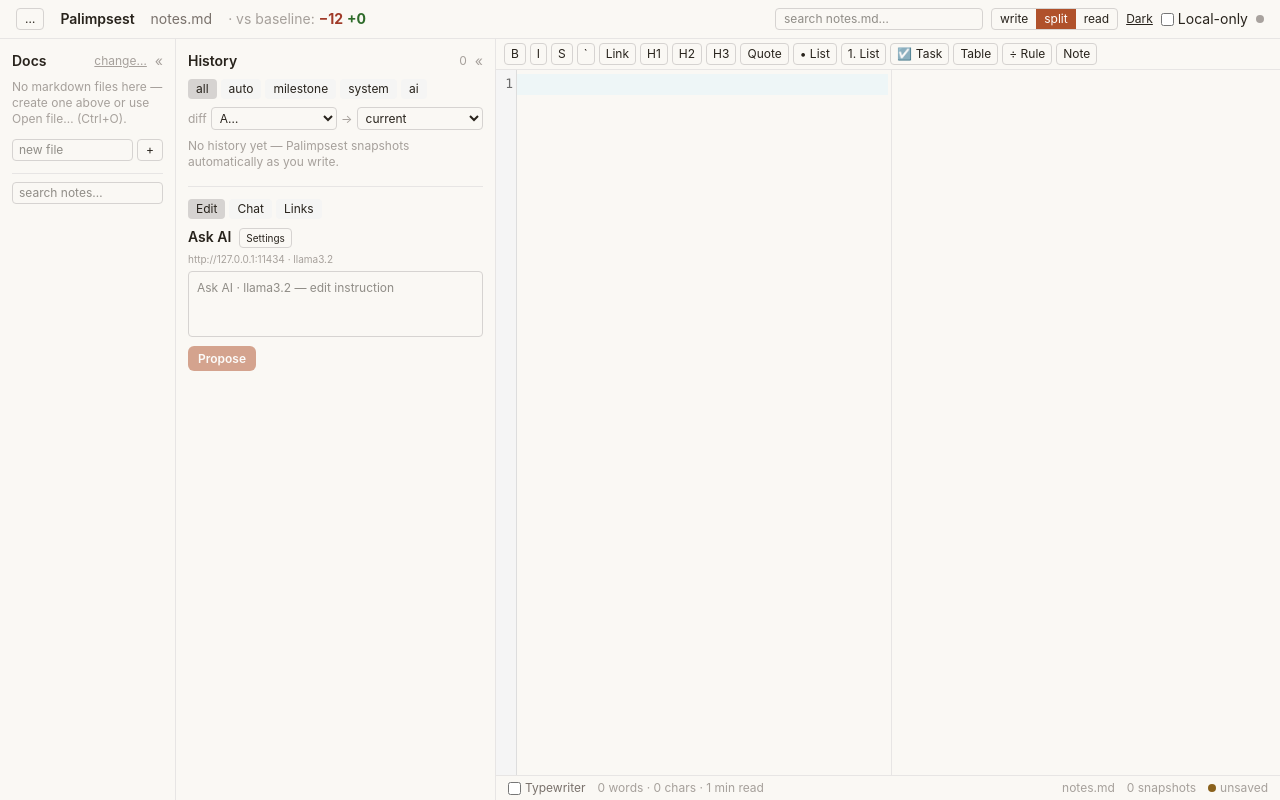
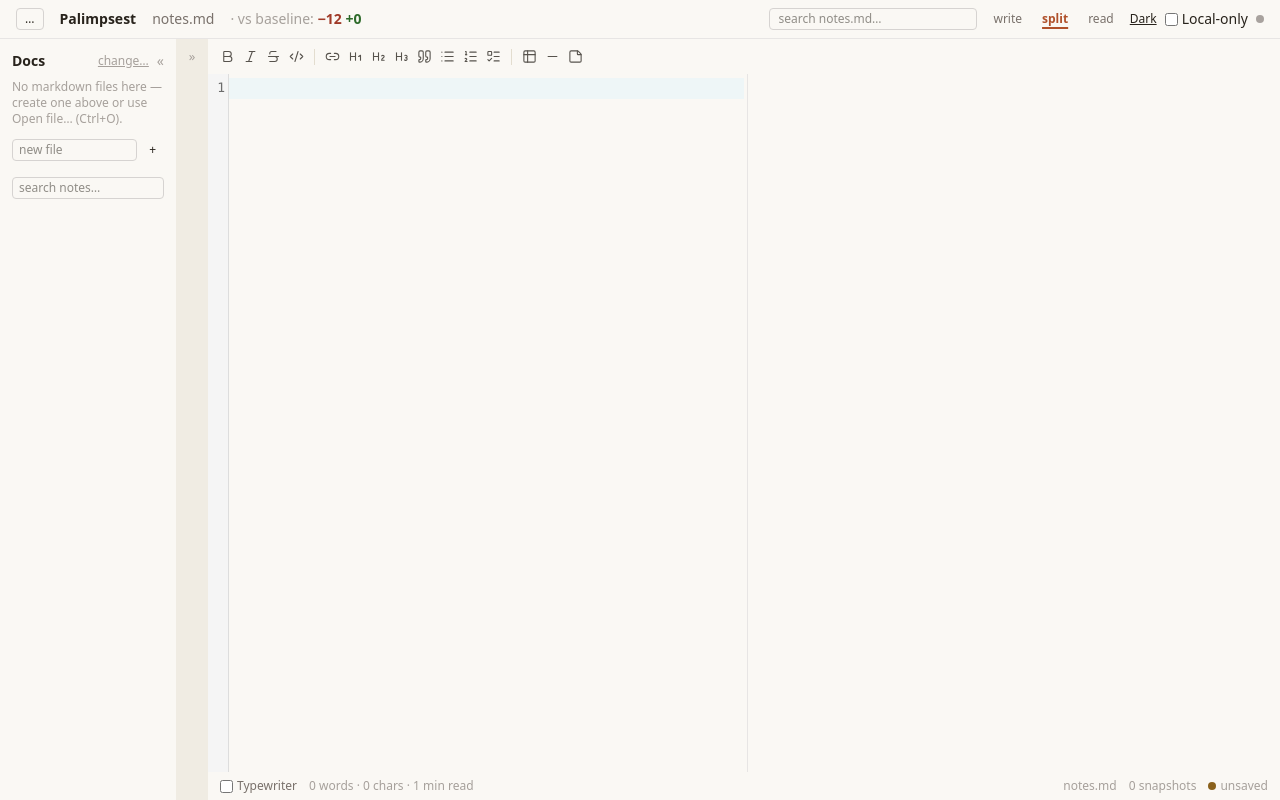
Before and after one commit to touhidsiddiqueeraj-bit/palimpsest, a React (Vite) app in the folder apps/desktop/: page / in a window 1280 px wide. Both pictures are taken after a click on the button "Continue without history (editor only)". Built offline with nearby package versions, Linux system fonts and the light colour scheme.

Commit message:
feat(desktop): ui refinish — borderless panes, single orange accent, icon toolbar, heading hierarchy, history spine, denser default

```diff
--- a/apps/desktop/package.json
+++ b/apps/desktop/package.json
@@ -26,6 +26,7 @@
     "@tauri-apps/plugin-dialog": "^2.7.2",
     "@tauri-apps/plugin-fs": "^2.5.1",
     "@tauri-apps/plugin-sql": "^2.4.0",
+    "lucide-react": "^1.31.0",
     "react": "^18.3.1",
     "react-dom": "^18.3.1",
     "zustand": "^5.0.14"
--- a/apps/desktop/src/App.tsx
+++ b/apps/desktop/src/App.tsx
@@ -1,4 +1,22 @@
-import { useEffect, useMemo, useRef, useState, type ReactNode } from 'react';
+import { Fragment, useEffect, useMemo, useRef, useState, type ReactNode } from 'react';
+import {
+  Bold,
+  Code2,
+  Heading1,
+  Heading2,
+  Heading3,
+  Italic,
+  Link2,
+  List,
+  ListOrdered,
+  ListTodo,
+  Minus,
+  Quote,
+  StickyNote,
+  Strikethrough,
+  Table2,
+} from 'lucide-react';
+import type { LucideIcon } from 'lucide-react';
 import {
   createHistoryStore,
   diffProse,
@@ -65,10 +83,12 @@ export default function App() {
   const fileSearchTimer = useRef<number | null>(null);
   const fileSearchRef = useRef<HTMLInputElement | null>(null);
   const [collapsed, setCollapsed] = useState(() => {
-    const def = { docs: false, hist: false };
+    const def = { docs: false, hist: true };
     try {
-      const c = { ...def, ...(JSON.parse(localStorage.getItem('palimpsest.panels') ?? '{}') as object) };
-      return c;
+      const stored = JSON.parse(localStorage.getItem('palimpsest.panels') ?? '{}') as {
+        docs?: boolean;
+      };
+      return { ...def, docs: stored.docs ?? false };
     } catch {
       return def;
     }
@@ -499,23 +519,33 @@ export default function App() {
     // eslint-disable-next-line react-hooks/exhaustive-deps
   }, [docs, viewMode, theme, paletteQuery, activeDoc]);
 
-  const toolbar = [
-    ['B', () => editorApiRef.current?.wrap('**')],
-    ['I', () => editorApiRef.current?.wrap('*')],
-    ['S', () => editorApiRef.current?.wrap('~~')],
-    ['`', () => editorApiRef.current?.wrap('`')],
-    ['Link', () => editorApiRef.current?.wrap('[', '](https://)', (sel) => sel)],
-    ['H1', () => editorApiRef.current?.insert('# ')],
-    ['H2', () => editorApiRef.current?.insert('## ')],
-    ['H3', () => editorApiRef.current?.insert('### ')],
-    ['Quote', () => editorApiRef.current?.insert('> ')],
-    ['• List', () => editorApiRef.current?.insert('- ')],
-    ['1. List', () => editorApiRef.current?.insert('1. ')],
-    ['☑ Task', () => editorApiRef.current?.insert('- [ ] ')],
-    ['Table', () => editorApiRef.current?.insert('| col | col |\n| --- | --- |\n|  |  |')],
-    ['÷ Rule', () => editorApiRef.current?.insert('---')],
-    ['Note', () => editorApiRef.current?.insert('> [!note]')],
-  ] as const;
+  const toolbar: Array<{ Icon: LucideIcon; title: string; group: number; run: () => void }> = [
+    { Icon: Bold, title: 'Bold', group: 0, run: () => editorApiRef.current?.wrap('**') },
+    { Icon: Italic, title: 'Italic', group: 0, run: () => editorApiRef.current?.wrap('*') },
+    { Icon: Strikethrough, title: 'Strikethrough', group: 0, run: () => editorApiRef.current?.wrap('~~') },
+    { Icon: Code2, title: 'Inline code', group: 0, run: () => editorApiRef.current?.wrap('`') },
+    {
+      Icon: Link2,
+      title: 'Link',
+      group: 1,
+      run: () => editorApiRef.current?.wrap('[', '](https://)', (sel) => sel),
+    },
+    { Icon: Heading1, title: 'Heading 1', group: 1, run: () => editorApiRef.current?.insert('# ') },
+    { Icon: Heading2, title: 'Heading 2', group: 1, run: () => editorApiRef.current?.insert('## ') },
+    { Icon: Heading3, title: 'Heading 3', group: 1, run: () => editorApiRef.current?.insert('### ') },
+    { Icon: Quote, title: 'Quote', group: 1, run: () => editorApiRef.current?.insert('> ') },
+    { Icon: List, title: 'Bullet list', group: 1, run: () => editorApiRef.current?.insert('- ') },
+    { Icon: ListOrdered, title: 'Numbered list', group: 1, run: () => editorApiRef.current?.insert('1. ') },
+    { Icon: ListTodo, title: 'Task list', group: 1, run: () => editorApiRef.current?.insert('- [ ] ') },
+    {
+      Icon: Table2,
+      title: 'Table',
+      group: 2,
+      run: () => editorApiRef.current?.insert('| col | col |\n| --- | --- |\n|  |  |'),
+    },
+    { Icon: Minus, title: 'Horizontal rule', group: 2, run: () => editorApiRef.current?.insert('---') },
+    { Icon: StickyNote, title: 'Callout', group: 2, run: () => editorApiRef.current?.insert('> [!note]') },
+  ];
 
   const refreshSnaps = async (id: number) => {
     if (!store) return;
@@ -710,9 +740,6 @@ export default function App() {
     }
     return groups;
   }, [filtered]);
-
-  const dotClass = (kind: string) =>
-    kind === 'milestone' ? 'dot-milestone' : kind === 'ai' ? 'dot-ai' : '';
 
   const onRename = async (s: SnapshotInfo) => {
     if (!store || docId === null) return;
@@ -879,7 +906,7 @@ export default function App() {
         </div>
         <h1 className="font-semibold">Palimpsest</h1>
         <span className="text-stone-500">{activeDoc}</span>
-        <span className="text-stone-400">
+        <span className="tabular-nums text-stone-400">
           · {diffWords.base}: <span className="d-del">−{diffWords.removed}</span>{' '}
           <span className="d-add">+{diffWords.added}</span>
         </span>
@@ -892,7 +919,7 @@ export default function App() {
               onBlur={() => setTimeout(() => setFileResults([]), 150)}
               placeholder={`search ${activeDoc}…`}
               title="Search current file + its history (Ctrl+Shift+F)"
-              className="w-52 rounded border border-stone-300 px-2 py-0.5 text-xs outline-none focus:border-stone-500"
+              className="w-52 rounded border border-stone-300 px-2 py-0.5 text-xs outline-none"
             />
             {(fileResults.length > 0 || (fileQuery.trim() && fileResults.length === 0)) && (
               <ul className="absolute right-0 top-full z-40 mt-1 max-h-72 w-96 overflow-y-auto rounded border border-stone-200 bg-white p-1 text-xs shadow-lg">
@@ -924,12 +951,12 @@ export default function App() {
               </ul>
             )}
           </div>
-          <div className="flex overflow-hidden rounded border border-stone-300 text-xs">
+          <div className="flex items-center gap-1 text-xs">
             {(['write', 'split', 'read'] as const).map((m) => (
               <button
                 key={m}
                 onClick={() => setViewMode(m)}
-                className={`px-2 py-0.5 ${viewMode === m ? 'active-seg' : 'hover:bg-stone-100'}`}
+                className={`px-2 py-0.5 ${viewMode === m ? 'seg-active' : 'text-stone-500 hover:bg-stone-100 hover:text-stone-800'}`}
               >
                 {m}
               </button>
@@ -954,7 +981,7 @@ export default function App() {
       </header>
       <div className="flex flex-1 overflow-hidden">
         {collapsed.docs ? (
-          <aside className="flex w-8 shrink-0 flex-col items-center border-r border-stone-200 py-2">
+          <aside className="flex w-8 shrink-0 flex-col items-center bg-[var(--bg2)] py-2">
             <button
               onClick={togglePane('docs')}
               title="Show docs"
@@ -964,7 +991,7 @@ export default function App() {
             </button>
           </aside>
         ) : (
-          <aside className="w-44 shrink-0 overflow-y-auto border-r border-stone-200 p-3 text-sm">
+          <aside className="w-44 shrink-0 overflow-y-auto p-3 text-sm">
           <div className="mb-2 flex items-center justify-between">
             <h2 className="font-semibold">Docs</h2>
             <div className="flex items-center gap-2">
@@ -1018,19 +1045,19 @@ export default function App() {
             />
             <button
               onClick={() => void createDoc()}
-              className="rounded border border-stone-300 px-2 text-xs hover:bg-stone-100"
+              className="rounded px-2 text-xs hover:bg-stone-100"
               title="New document"
             >
               +
             </button>
           </div>
-          <div className="mt-3 border-t border-stone-200 pt-2">
+          <div className="mt-4">
             <input
               value={searchQuery}
               ref={searchInputRef}
               onChange={(e) => onSearch(e.target.value)}
               placeholder="search notes…"
-              className="w-full rounded border border-stone-300 px-1.5 py-0.5 text-xs outline-none focus:border-stone-500"
+              className="w-full rounded border border-stone-300 px-1.5 py-0.5 text-xs outline-none"
             />
             {searchResults.length > 0 && (
               <ul className="mt-1 space-y-1">
@@ -1062,7 +1089,7 @@ export default function App() {
             )}
           </div>
           {outline.length > 0 && (
-            <div className="mt-3 border-t border-stone-200 pt-2">
+            <div className="mt-4">
               <h3 className="mb-1 text-xs font-semibold text-stone-500">Outline</h3>
               <ul className="space-y-0.5">
                 {outline.map((o, i) => (
@@ -1083,7 +1110,7 @@ export default function App() {
         </aside>
         )}
         {collapsed.hist ? (
-          <aside className="flex w-8 shrink-0 flex-col items-center border-r border-stone-200 py-2">
+          <aside className="flex w-8 shrink-0 flex-col items-center bg-[var(--bg2)] py-2">
             <button
               onClick={togglePane('hist')}
               title="Show history"
@@ -1093,7 +1120,7 @@ export default function App() {
             </button>
           </aside>
         ) : (
-          <aside className="w-80 shrink-0 overflow-y-auto border-r border-stone-200 p-3 text-sm">
+          <aside className="w-80 shrink-0 overflow-y-auto p-3 text-sm">
           <div className="mb-2 flex items-center justify-between">
             <h2 className="font-semibold">History</h2>
             <div className="flex items-center gap-2">
@@ -1166,11 +1193,11 @@ export default function App() {
                 <h3 className="mb-1 text-[10px] font-semibold uppercase tracking-wide text-stone-400">
                   {g.day}
                 </h3>
-                <ul className="space-y-1">
+                <ul className="timeline space-y-1">
                   {g.items.map((s) => {
                     const chip = statusChip(s.status);
                     return (
-                      <li key={s.id}>
+                      <li key={s.id} className={`timeline-item ${selected === s.id ? 'selected' : ''}`}>
                         <button
                           onClick={() => {
                             clearDiff();
@@ -1184,7 +1211,7 @@ export default function App() {
                           }`}
                         >
                           <span className="flex items-center gap-1.5">
-                            <span className={`dot ${dotClass(s.kind)}`} />
+                            <span className={`tl-dot tl-dot-${s.kind}`} />
                             <span
                               className={`block flex-1 truncate ${
                                 s.kind === 'milestone' ? 'font-semibold' : ''
@@ -1194,7 +1221,7 @@ export default function App() {
                             </span>
                             {chip && <span className={`chip ${chip.cls}`}>{chip.label}</span>}
                           </span>
-                          <span className="block pl-3.5 text-xs text-stone-400">
+                          <span className="block text-[11px] tabular-nums text-stone-400">
                             {new Date(s.ts).toLocaleTimeString()} · {s.words}w · {s.kind}
                           </span>
                         </button>
@@ -1205,13 +1232,13 @@ export default function App() {
               </div>
             ))}
           </div>
-          <div className="mt-4 border-t border-stone-200 pt-3">
-            <div className="mb-2 flex gap-1">
+          <div className="mt-5">
+            <div className="mt-4 flex gap-1">
               {(['edit', 'chat', 'links'] as const).map((t) => (
                 <button
                   key={t}
                   onClick={() => setTab(t)}
-                  className={`rounded px-2 py-0.5 text-xs ${tab === t ? 'bg-stone-300' : 'bg-stone-100 hover:bg-stone-200'}`}
+                  className={`px-2 py-0.5 text-xs ${tab === t ? 'seg-active' : 'text-stone-500 hover:bg-stone-100 hover:text-stone-800'}`}
                 >
                   {t === 'edit' ? 'Edit' : t === 'chat' ? 'Chat' : 'Links'}
                 </button>
@@ -1222,7 +1249,7 @@ export default function App() {
                 <h2 className="mb-1 font-semibold">
                   Ask AI
                   <button
-                    className="ml-2 rounded border border-stone-300 px-1.5 py-0.5 text-[10px] font-normal hover:bg-stone-100"
+                    className="ml-2 rounded px-1.5 py-0.5 text-[10px] font-normal hover:bg-stone-100"
                     onClick={() => setShowAiCfg((v) => !v)}
                   >
                     {showAiCfg ? 'Done' : 'Settings'}
@@ -1233,7 +1260,7 @@ export default function App() {
                     <label className="block">
                       <span className="text-stone-500">Server URL</span>
                       <input
-                        className="mt-0.5 w-full rounded border border-stone-300 px-2 py-1 outline-none focus:border-stone-500"
+                        className="mt-0.5 w-full rounded border border-stone-300 px-2 py-1 outline-none"
                         value={aiCfg.baseUrl}
                         onChange={(e) => setAiCfg((c) => ({ ...c, baseUrl: e.target.value }))}
                         placeholder="http://127.0.0.1:11434 (Ollama) or https://…/v1"
@@ -1242,7 +1269,7 @@ export default function App() {
                     <label className="mt-1 block">
                       <span className="text-stone-500">Model</span>
                       <input
-                        className="mt-0.5 w-full rounded border border-stone-300 px-2 py-1 outline-none focus:border-stone-500"
+                        className="mt-0.5 w-full rounded border border-stone-300 px-2 py-1 outline-none"
                         value={aiCfg.model}
                         onChange={(e) => setAiCfg((c) => ({ ...c, model: e.target.value }))}
                         placeholder="llama3.2 / gpt-4o-mini / local-model"
@@ -1254,7 +1281,7 @@ export default function App() {
                       </span>
                       <input
                         type="password"
-                        className="mt-0.5 w-full rounded border border-stone-300 px-2 py-1 outline-none focus:border-stone-500"
+                        className="mt-0.5 w-full rounded border border-stone-300 px-2 py-1 outline-none"
                         value={aiKey}
                         onChange={(e) => setAiKey(e.target.value)}
                         placeholder={isLocalUrl(aiCfg.baseUrl) ? 'leave empty' : 'sk-…'}
@@ -1280,7 +1307,7 @@ export default function App() {
                   </span>
                 )}
                 <textarea
-                  className="w-full resize-none rounded border border-stone-300 p-2 text-xs outline-none focus:border-stone-500"
+                  className="w-full resize-none rounded border border-stone-300 p-2 text-xs outline-none"
                   rows={3}
                   placeholder={`Ask AI · ${provider.model} — edit instruction`}
                   value={prompt}
@@ -1288,7 +1315,7 @@ export default function App() {
                 />
                 <div className="mt-1 flex gap-2">
                   <button
-                    className="btn-primary"
+                    className="rounded border border-stone-300 px-2 py-1 text-xs hover:bg-stone-100 disabled:opacity-50"
                     onClick={() => void onPropose()}
                     disabled={aiBusy || !prompt.trim()}
                   >
@@ -1297,7 +1324,7 @@ export default function App() {
                   {proposal && (
                     <>
                       <button
-                        className="rounded bg-emerald-700 px-2 py-1 text-xs text-white hover:bg-emerald-600"
+                        className="btn-primary"
                         onClick={() => void onAccept()}
                         disabled={busy}
                       >
@@ -1334,7 +1361,7 @@ export default function App() {
                 </div>
                 <div className="mt-1 flex gap-1">
                   <input
-                    className="flex-1 rounded border border-stone-300 px-2 py-1 text-xs outline-none focus:border-stone-500"
+                    className="flex-1 rounded border border-stone-300 px-2 py-1 text-xs outline-none"
                     value={chatInput}
                     onChange={(e) => setChatInput(e.target.value)}
                     onKeyDown={(e) => e.key === 'Enter' && void onSend()}
@@ -1377,7 +1404,7 @@ export default function App() {
                     ))}
                   </ul>
                 )}
-                <div className="mt-3 border-t border-stone-200 pt-2 text-stone-400">
+                <div className="mt-4 text-stone-400">
                   {links.length} links across {docs.length} notes
                 </div>
               </div>
@@ -1387,16 +1414,21 @@ export default function App() {
         )}
         <main className="flex min-h-0 flex-1 flex-col">
           {viewMode !== 'read' && (
-            <div className="flex flex-wrap items-center gap-1 border-b border-stone-200 px-2 py-1">
-              {toolbar.map(([label, run]) => (
-                <button
-                  key={label}
-                  onClick={run}
-                  className="rounded border border-stone-300 px-1.5 py-0.5 text-xs hover:bg-stone-100"
-                  title={String(label)}
-                >
-                  {label}
-                </button>
+            <div className="flex flex-wrap items-center px-2 py-1.5">
+              {toolbar.map((t, i) => (
+                <Fragment key={t.title}>
+                  {i > 0 && t.group !== toolbar[i - 1]!.group && (
+                    <div className="mx-1.5 h-4 w-px bg-[var(--line)]" />
+                  )}
+                  <button
+                    type="button"
+                    onClick={t.run}
+                    title={t.title}
+                    className="rounded p-1 text-stone-600 hover:bg-stone-100 hover:text-stone-900"
+                  >
+                    <t.Icon size={15} strokeWidth={1.75} />
+                  </button>
+                </Fragment>
               ))}
             </div>
           )}
@@ -1518,7 +1550,7 @@ export default function App() {
               </div>
             )}
           </div>
-          <footer className="flex items-center gap-3 border-t border-stone-200 px-3 py-1 text-xs text-stone-400">
+          <footer className="flex items-center gap-3 px-3 py-1.5 text-xs text-stone-400">
             <label className="flex items-center gap-1 text-stone-500" title="Cursor stays centered while typing">
               <input
                 type="checkbox"
@@ -1527,7 +1559,7 @@ export default function App() {
               />
               Typewriter
             </label>
-            <span>
+            <span className="tabular-nums">
               {words} words · {text.length} chars · {Math.max(1, Math.round(words / 200))} min read
             </span>
             <span className="ml-auto">{activeDoc}</span>
--- a/apps/desktop/src/styles.css
+++ b/apps/desktop/src/styles.css
@@ -15,6 +15,8 @@
   --mod-bg: #fdf0d3;
   --mod-ink: #8a611c;
   --serif: Georgia, 'Times New Roman', serif;
+  --ui: ui-sans-serif, system-ui, 'Segoe UI', sans-serif;
+  --mono: ui-monospace, SFMono-Regular, Menlo, Consolas, monospace;
   color-scheme: light;
 }
 
@@ -40,6 +42,8 @@ body {
   margin: 0;
   background: var(--bg);
   color: var(--ink);
+  font-family: var(--ui);
+  font-size: 13px;
 }
 
 :root {
@@ -62,7 +66,7 @@ body {
   --cm-em: #4f4838;
   --cm-strike: #8d8574;
   --cm-code: #8a4b0f;
-  --cm-link: #b0512b;
+  --cm-link: #6f6759;
   --cm-url: #7a6a4f;
   --cm-quote: #6f6552;
   --cm-list: #8a4b0f;
@@ -91,7 +95,7 @@ body {
   --cm-em: #c9c3b6;
   --cm-strike: #8f8a7e;
   --cm-code: #e0a35c;
-  --cm-link: #e0a35c;
+  --cm-link: #a89f8e;
   --cm-url: #a89f8e;
   --cm-quote: #a49c8b;
   --cm-list: #e0a35c;
@@ -171,9 +175,6 @@ body {
 }
 [data-theme='dark'] .bg-white {
   background: #1e2027;
-}
-[data-theme='dark'] .bg-emerald-700 {
-  background: #1f5c3a;
 }
 [data-theme='dark'] .border-stone-200 {
   border-color: #2b2e37;
@@ -263,19 +264,51 @@ mark {
   color: var(--del-ink);
 }
 
-.dot {
-  display: inline-block;
-  width: 7px;
-  height: 7px;
+.timeline {
+  position: relative;
+  padding-left: 18px;
+}
+.timeline::before {
+  content: '';
+  position: absolute;
+  left: 9px;
+  top: 10px;
+  bottom: 10px;
+  width: 1px;
+  background: var(--line);
+}
+.timeline-item {
+  position: relative;
+}
+.tl-dot {
+  position: absolute;
+  left: -14px;
+  top: 6px;
+  width: 10px;
+  height: 10px;
   border-radius: 999px;
+  background: var(--bg);
+  border: 2px solid var(--mut);
+}
+.tl-dot-milestone {
+  background: var(--acc);
+  border-color: var(--acc);
+}
+.tl-dot-ai {
+  background: var(--mod-ink);
+  border-color: var(--mod-ink);
+}
+.tl-dot-system {
   background: var(--mut);
-  flex-shrink: 0;
+  border-color: var(--mut);
 }
-.dot-milestone {
-  background: var(--acc);
+.tl-dot-external {
+  background: var(--del-ink);
+  border-color: var(--del-ink);
 }
-.dot-ai {
-  background: var(--mod-ink);
+.timeline li.selected .tl-dot {
+  outline: 2px solid var(--acc-soft);
+  outline-offset: 1px;
 }
 
 .btn-primary {
@@ -296,12 +329,13 @@ mark {
   color: #14151a;
 }
 
-.active-seg {
-  background: var(--acc);
-  color: #fff;
-}
-[data-theme='dark'] .active-seg {
-  color: #14151a;
+.seg-active {
+  color: var(--acc);
+  font-weight: 600;
+  text-decoration: underline;
+  text-decoration-color: var(--acc);
+  text-decoration-thickness: 2px;
+  text-underline-offset: 4px;
 }
 
 .preview-pane {
@@ -309,16 +343,32 @@ mark {
   font-size: 14.5px;
   line-height: 1.7;
 }
+.preview-pane h1,
+.preview-pane h2,
+.preview-pane h3 {
+  font-weight: 700;
+  letter-spacing: -0.01em;
+  color: var(--ink);
+}
+.preview-pane a {
+  color: inherit;
+  text-decoration: underline;
+  text-underline-offset: 2px;
+}
+.preview-pane a:hover {
+  color: var(--ink);
+  text-decoration-thickness: 2px;
+}
 
 .day-group + .day-group {
   margin-top: 10px;
 }
 
 button:focus-visible,
-input:focus-visible,
-select:focus-visible,
-textarea:focus-visible {
-  outline: 2px solid var(--acc);
+input:focus,
+select:focus,
+textarea:focus {
+  outline: 2px solid var(--acc-soft);
   outline-offset: 1px;
 }
 
```
Also changed, not shown: apps/desktop/src/CodeEditor.tsx (+4 -4 lines), 2 other files (tests, documents, lock files or other folders).
